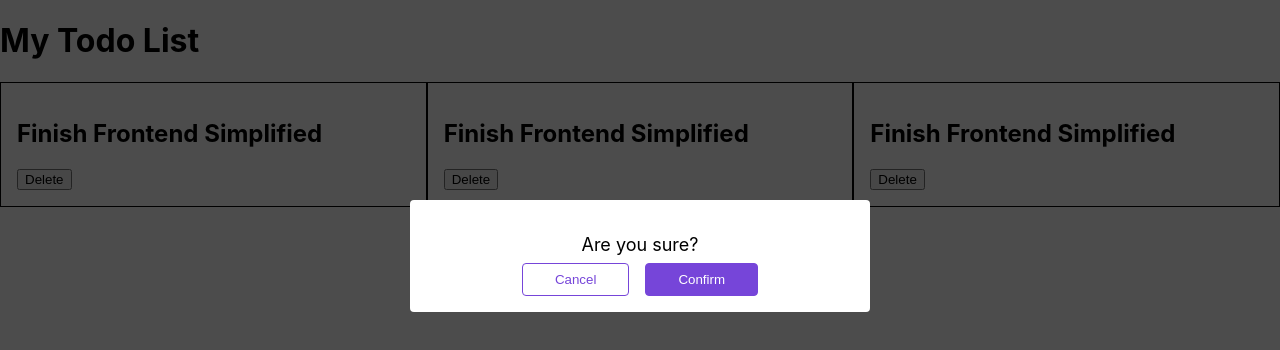
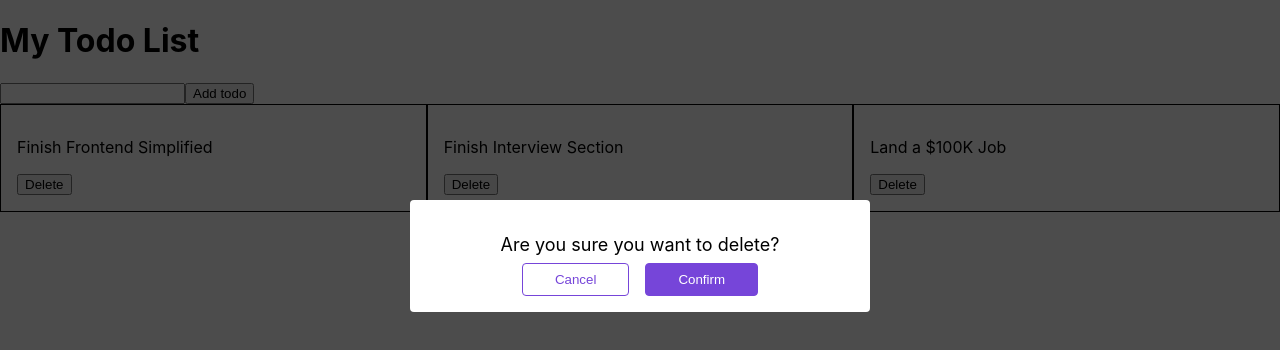
Before and after one commit to ITDallasDBW/082625M5ReactRocketship, a React (Create React App) app: page / in a window 1280 px wide. Shown: the top 350 px of the page. Built offline with nearby package versions, Linux system fonts and the light colour scheme.

Commit message:
1.4 Props and 1.5 E$vent Handler complete. Begin 1.6 React Hooks Use State

```diff
--- a/src/App.jsx
+++ b/src/App.jsx
@@ -7,12 +7,20 @@
   return (
     <div>
       <Title />
+      <div>
+        <input type="text" onChange={(event) =>{
+          console.log(event.target.value)
+        }}/>
+        <button>Add todo</button>
+      </div>
         <div className="todo__wrapper">
-          <Todo />
-          <Todo />
-          <Todo />
+          <Todo title="Finish Frontend Simplified"/>
+          <Todo title="Finish Interview Section"/>
+          <Todo title="Land a $100K Job"
+          />
         </div>
-        <Modal />
+        <Modal title="Are you sure you want to delete?"/>
+        {/* <Modal title="Are you sure you want to add?"/> */}
     </div>
   );
 }
--- a/src/components/Modal.jsx
+++ b/src/components/Modal.jsx
@@ -1,13 +1,26 @@
-import './Modal.css'
+import "./Modal.css";
 
-function Modal() {
+function Modal({ title }) {
+  // function cancelBtn() {
+  //   console.log('Cancel button')
+  // }
+  // function confirmBtn() {
+  //   console.log('Confirm button')
+  // }
   return (
     <>
       <div className="modal">
-    <p className="modal__title">Are you sure?</p>
+        <p className="modal__title">{title}</p>
         <div className="modal__buttons">
-      <button className="btn btn__cancel">Cancel</button>
-      <button className="btn">Confirm</button>
+          <button
+            className="btn btn__cancel"
+            onClick={() => console.log("cancel")}
+          >
+            Cancel
+          </button>
+          <button className="btn" onClick={() => console.log("confirm")}>
+            Confirm
+          </button>
         </div>
       </div>
       <div className="backdrop" />
--- a/src/components/Todo.jsx
+++ b/src/components/Todo.jsx
@@ -1,10 +1,14 @@
 import './Todo.css'
 
-function Todo() {
+function Todo({title}) {
+  function deleteTodo(id) {
+    console.log('deleteTodo()', title.toUpperCase())
+  }
+
   return (
     <div className="todo">
-      <h2>Finish Frontend Simplified</h2>
-      <button>Delete</button>
+      <p>{title}</p>
+      <button onClick={() => deleteTodo(1)}>Delete</button>
     </div>
   );
 }
--- a/src/index.js
+++ b/src/index.js
@@ -6,9 +6,7 @@
 
 const root = ReactDOM.createRoot(document.getElementById('root'));
 root.render(
-  <React.StrictMode>
     <App />
-  </React.StrictMode>
 );
 
 // If you want to start measuring performance in your app, pass a function
```
Lines whose indentation alone changed are shown as unchanged.
